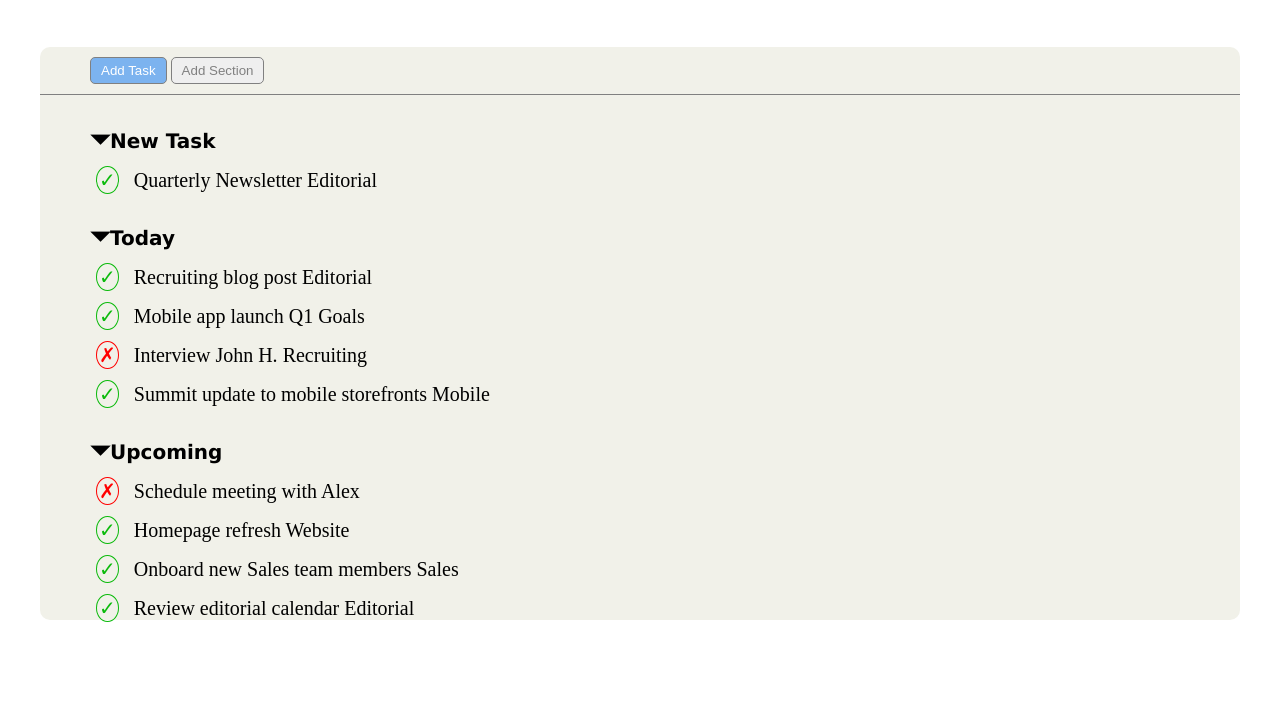
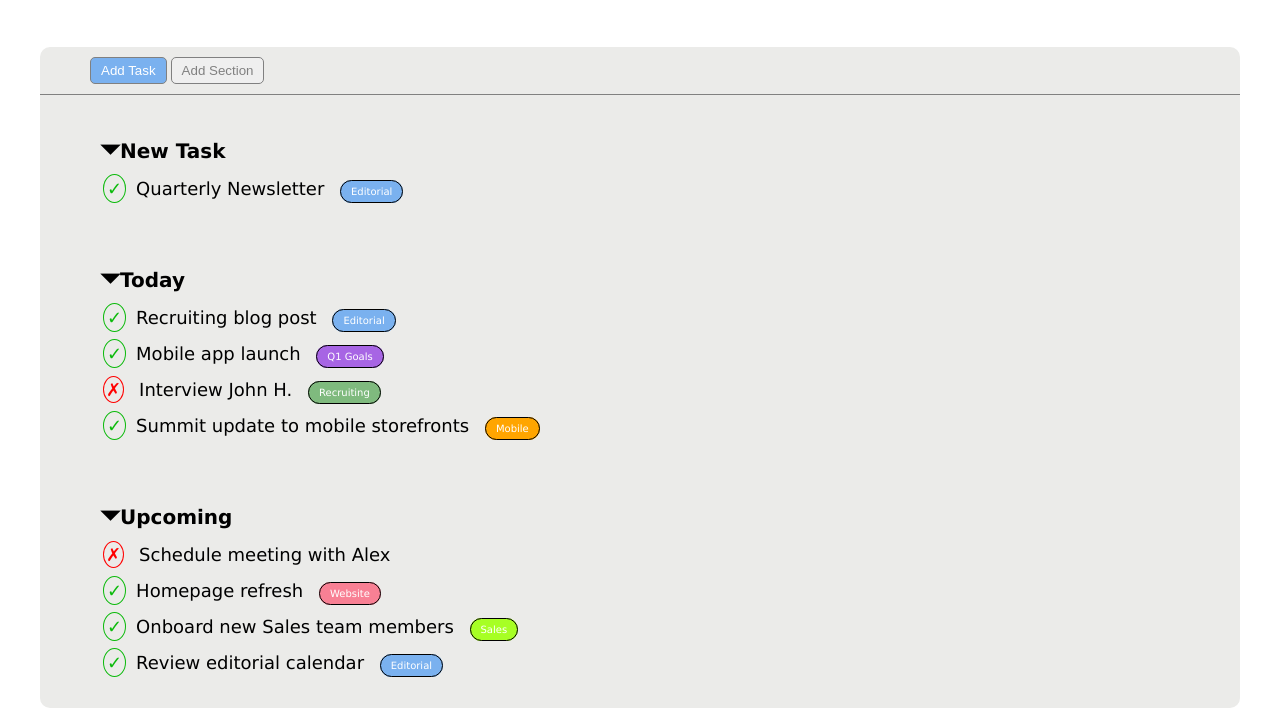
Before and after one commit to MykolaDekusar/html-css-toboolist, a plain HTML site: page index.html in a window 1280 px wide. Shown: the part 73-800 px from the top of the page. Drawn offline with Linux system fonts and the light colour scheme.

Commit message:
[UPD]Added Style and Ended Exercise

```diff
--- a/css/style.css
+++ b/css/style.css
@@ -5,7 +5,7 @@
 }
 
 header {
-    background-color: rgb(241, 241, 233);
+    background-color: rgb(235, 235, 233);
 }
 
 header img {
@@ -22,8 +22,8 @@ header img {
 /* CREO IL CONTEINER CON IL BACKGROUND */
 .container {
     width: 1200px;
-    margin: 50px auto;
-    background-color: rgb(241, 241, 233) ;
+    margin: 50px auto auto auto;
+    background-color: rgb(235, 235, 233) ;
     border-radius: 10px;
 }
 /* IMPOSTO LO STILE E COLORE DEI BOTTONI */
@@ -50,11 +50,13 @@ header img {
 
 .list {
     padding-left: 50px;
+    padding-bottom: 10px;
 
 }
 /* TOLGO LO STILE DEI PUNTINI ALLA LISTA */
 ul {
     list-style: none;
+    padding: 10px;
 }
 /* IMPOSTO GRANDEZZA TITOLO LISTA */
 .big_text{
@@ -75,9 +77,9 @@ ul {
 .green_circle{
     color: rgb(11, 186, 11);
     border: 1px solid;
-    padding: 2px;
+    padding: 3px;
     border-radius: 50%;
-    margin-right: 15px;
+    margin-right: 10px;
 }
 /* CREO CERCHIO ROSSO */
 .red_circle {
@@ -89,6 +91,40 @@ ul {
 }
 
 li {
-    margin: 15px 6px;
-    font-size: 20px;
+    margin: 15px 3px;
+    font-size: 18px;
+    font-family: Verdana, Tahoma, sans-serif;
 }
+
+.grafica{
+    border: 1px solid black;
+    border-radius: 15px;
+    padding: 5px 10px;
+    font-size: 10px;
+    color: white;
+    margin-left: 10px;
+}
+
+.blu {
+    background-color: rgba(81, 156, 242, 0.724);
+}
+
+.viola {
+    background-color: rgba(137, 43, 226, 0.696);
+}
+
+.verde {
+    background-color: rgba(0, 128, 0, 0.461);
+}
+
+.arancione {
+    background-color: orange;
+}
+
+.rosa {
+    background-color: rgb(248, 128, 148);
+}
+
+.acido {
+    background-color: rgb(167, 255, 36);
+}
--- a/index.html
+++ b/index.html
@@ -27,21 +27,21 @@
             <div class="list">
                 <ul>
                     <div class="big_text"><span class="arrow"> &#9207;</span>New Task</div>
-                    <li><span class="green_circle">&check;</span>Quarterly Newsletter <span class="grafica">Editorial</span></li>
+                    <li><span class="green_circle">&check;</span>Quarterly Newsletter <span class="grafica blu">Editorial</span></li>
                 </ul>
                 <ul>
                     <div class="big_text"><span class="arrow"> &#9207;</span>Today</div>
-                    <li><span class="green_circle">&check;</span>Recruiting blog post <span class="grafica">Editorial</span></li>
-                    <li><span class="green_circle">&check;</span>Mobile app launch <span class="grafica">Q1 Goals</span></li>
-                    <li><span class="red_circle">&cross;</span>Interview John H. <span class="grafica">Recruiting</span></li>
-                    <li><span class="green_circle">&check;</span>Summit update to mobile storefronts <span class="grafica">Mobile</span></li>
+                    <li><span class="green_circle">&check;</span>Recruiting blog post <span class="grafica blu">Editorial</span></li>
+                    <li><span class="green_circle">&check;</span>Mobile app launch <span class="grafica viola">Q1 Goals</span></li>
+                    <li><span class="red_circle">&cross;</span>Interview John H. <span class="grafica verde">Recruiting</span></li>
+                    <li><span class="green_circle">&check;</span>Summit update to mobile storefronts <span class="grafica arancione">Mobile</span></li>
                 </ul>
                 <ul>
                     <div class="big_text"><span class="arrow"> &#9207;</span>Upcoming</div>
                     <li><span class="red_circle">&cross;</span>Schedule meeting with Alex</li>
-                    <li><span class="green_circle">&check;</span>Homepage refresh <span class="grafica">Website</span></li>
-                    <li><span class="green_circle">&check;</span>Onboard new Sales team members <span class="grafica">Sales</span></li>
-                    <li><span class="green_circle">&check;</span>Review editorial calendar <span class="grafica">Editorial</span></li>
+                    <li><span class="green_circle">&check;</span>Homepage refresh <span class="grafica rosa">Website</span></li>
+                    <li><span class="green_circle">&check;</span>Onboard new Sales team members <span class="grafica acido">Sales</span></li>
+                    <li><span class="green_circle">&check;</span>Review editorial calendar <span class="grafica blu">Editorial</span></li>
                 </ul>
             </div>
         </div>
```
